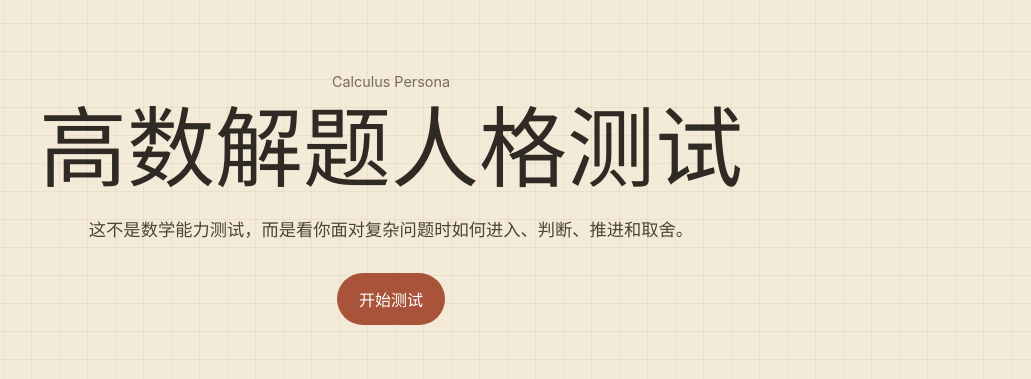
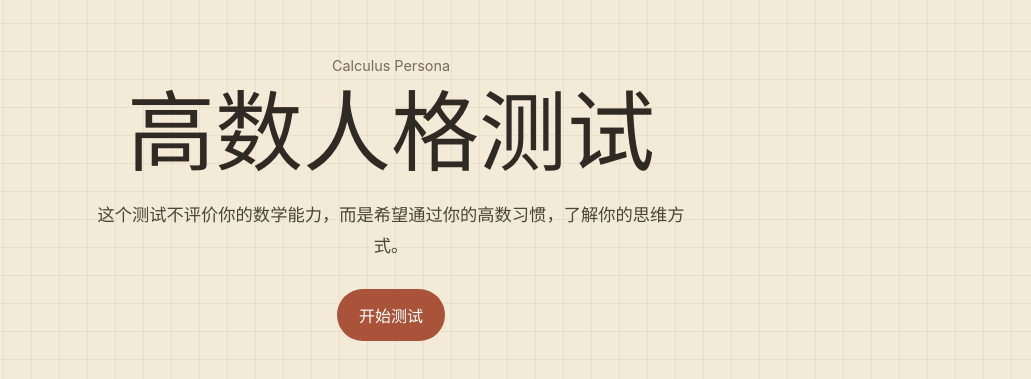
Before and after one commit to vjyyke/calculus-personality-test, a React (Vite) app: page / in a window 1280 px wide. Shown: the part 201-580 px from the top of the page, without its empty margins (249-1280 px from the left). Built offline with nearby package versions, Linux system fonts and the light colour scheme.

Commit message:
feat: update home page copy

```diff
--- a/src/components/Home.tsx
+++ b/src/components/Home.tsx
@@ -7,9 +7,9 @@ export function Home({ onStart }: HomeProps) {
     <section className="homePage homeCentered">
       <div className="heroText">
         <p className="eyebrow">Calculus Persona</p>
-        <h1>高数解题人格测试</h1>
+        <h1>高数人格测试</h1>
         <p className="heroCopy">
-          这不是数学能力测试，而是看你面对复杂问题时如何进入、判断、推进和取舍。
+          这个测试不评价你的数学能力，而是希望通过你的高数习惯，了解你的思维方式。
         </p>
         <button className="primaryButton" type="button" onClick={onStart}>
           开始测试
```
Also changed, not shown: 1 other file (tests, documents, lock files or other folders).
